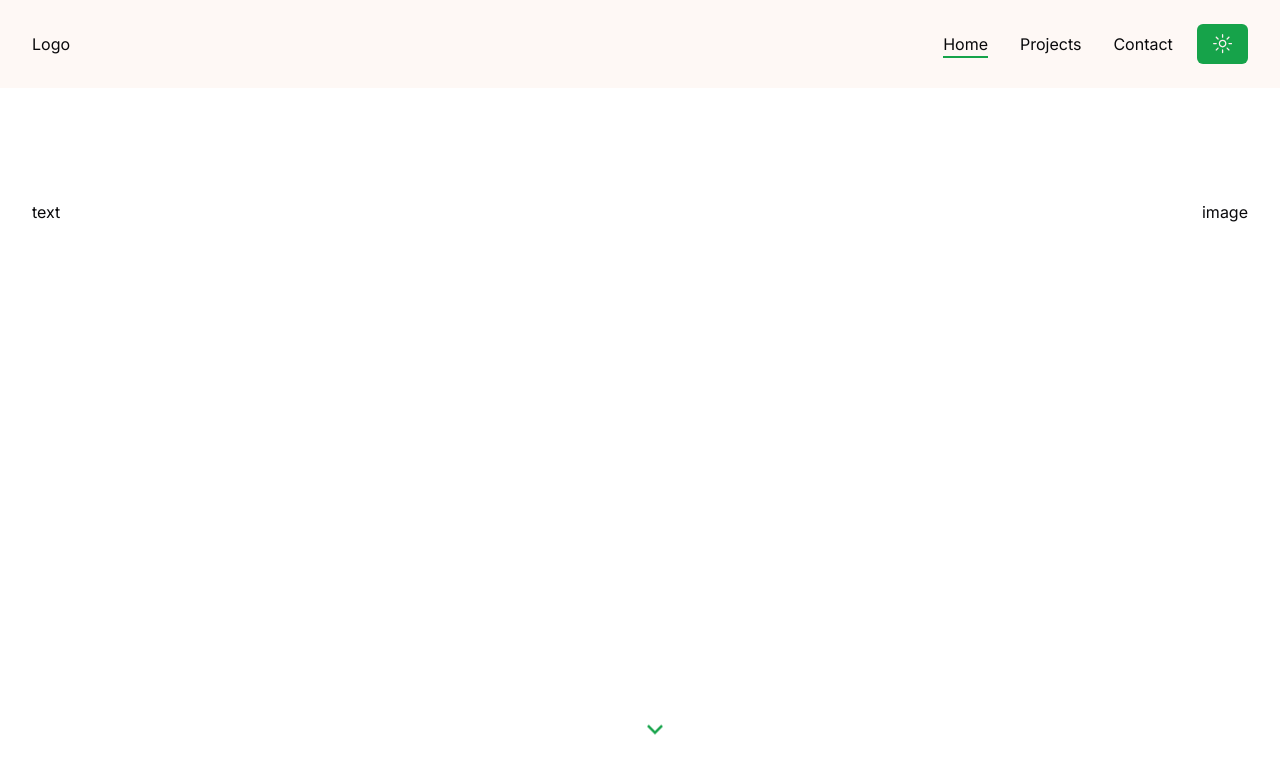
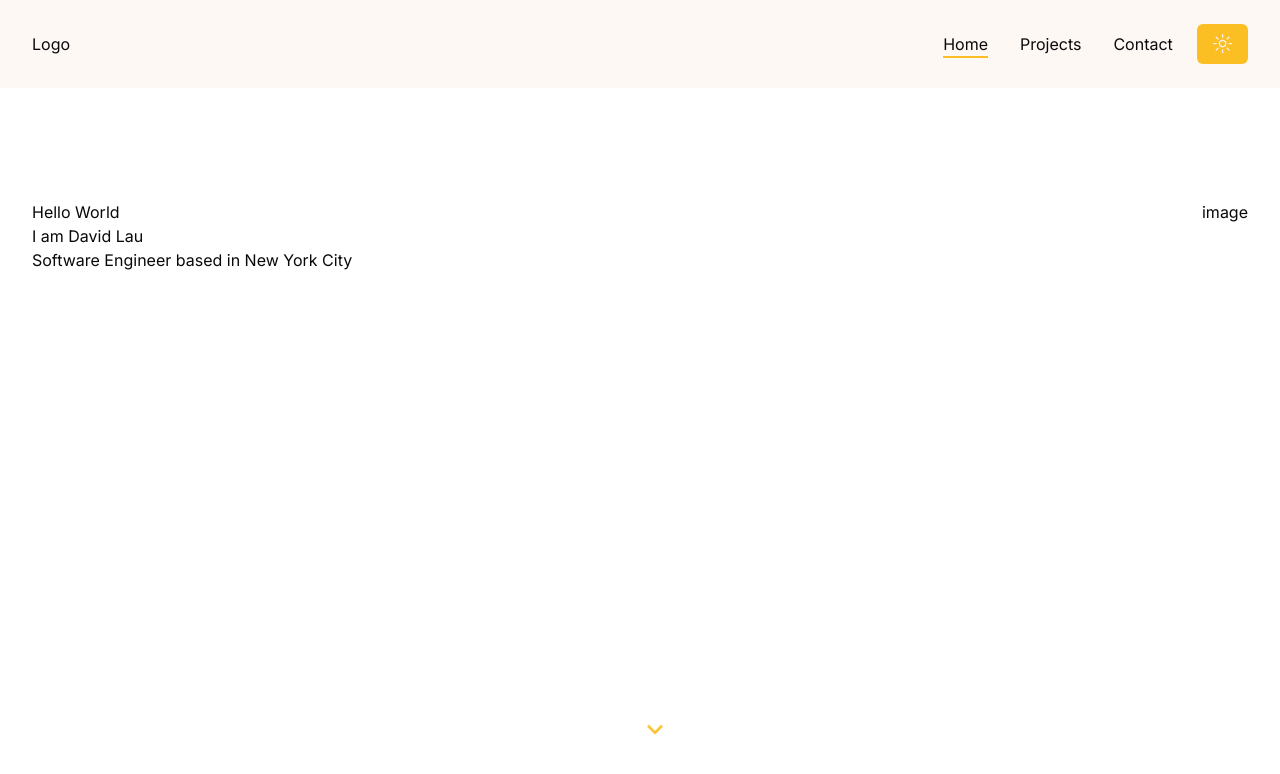
Before and after one commit to dlaucodes/devlau, a Next.js app: page / in a window 1280 px wide. Shown: the top 774 px of the page. Built offline with nearby package versions, Linux system fonts and the light colour scheme.

Commit message:
add hero blurb

```diff
--- a/app/globals.css
+++ b/app/globals.css
@@ -11,7 +11,7 @@
         --card-foreground: 240 10% 3.9%;
         --popover: 0 0% 100%;
         --popover-foreground: 240 10% 3.9%;
-        --primary: 142.1 76.2% 36.3%;
+        --primary: 43.3 96.4 56.3%;
         --primary-foreground: 355.7 100% 97.3%;
         --secondary: 240 4.8% 95.9%;
         --secondary-foreground: 240 5.9% 10%;
@@ -23,7 +23,7 @@
         --destructive-foreground: 0 0% 98%;
         --border: 240 5.9% 90%;
         --input: 240 5.9% 90%;
-        --ring: 142.1 76.2% 36.3%;
+        --ring: 43.3 96.4 56.3%;
         --radius: 0.5rem;
       }
 
@@ -34,7 +34,7 @@
         --card-foreground: 0 0% 95%;
         --popover: 0 0% 9%;
         --popover-foreground: 0 0% 95%;
-        --primary: 142.1 70.6% 45.3%;
+        --primary: 43.3 96.4 56.3%;
         --primary-foreground: 144.9 80.4% 10%;
         --secondary: 240 3.7% 15.9%;
         --secondary-foreground: 0 0% 98%;
@@ -46,7 +46,7 @@
         --destructive-foreground: 0 85.7% 97.3%;
         --border: 240 3.7% 15.9%;
         --input: 240 3.7% 15.9%;
-        --ring: 142.4 71.8% 29.2%;
+        --ring: 43.3 96.4 56.3%;
       }
     }
 }
--- a/components/Hero.tsx
+++ b/components/Hero.tsx
@@ -14,7 +14,15 @@ const Hero = () => {
         <div className="container mx-auto">
             <div className="flex justify-between gap-x-8">
                 <div>
-                    text
+                   <div>
+                       Hello World
+                   </div>
+                   <h1>
+                        I am David Lau
+                   </h1>
+                   <p>
+                       Software Engineer based in New York City
+                   </p>
                 </div>
                 <div>
                     image
```
